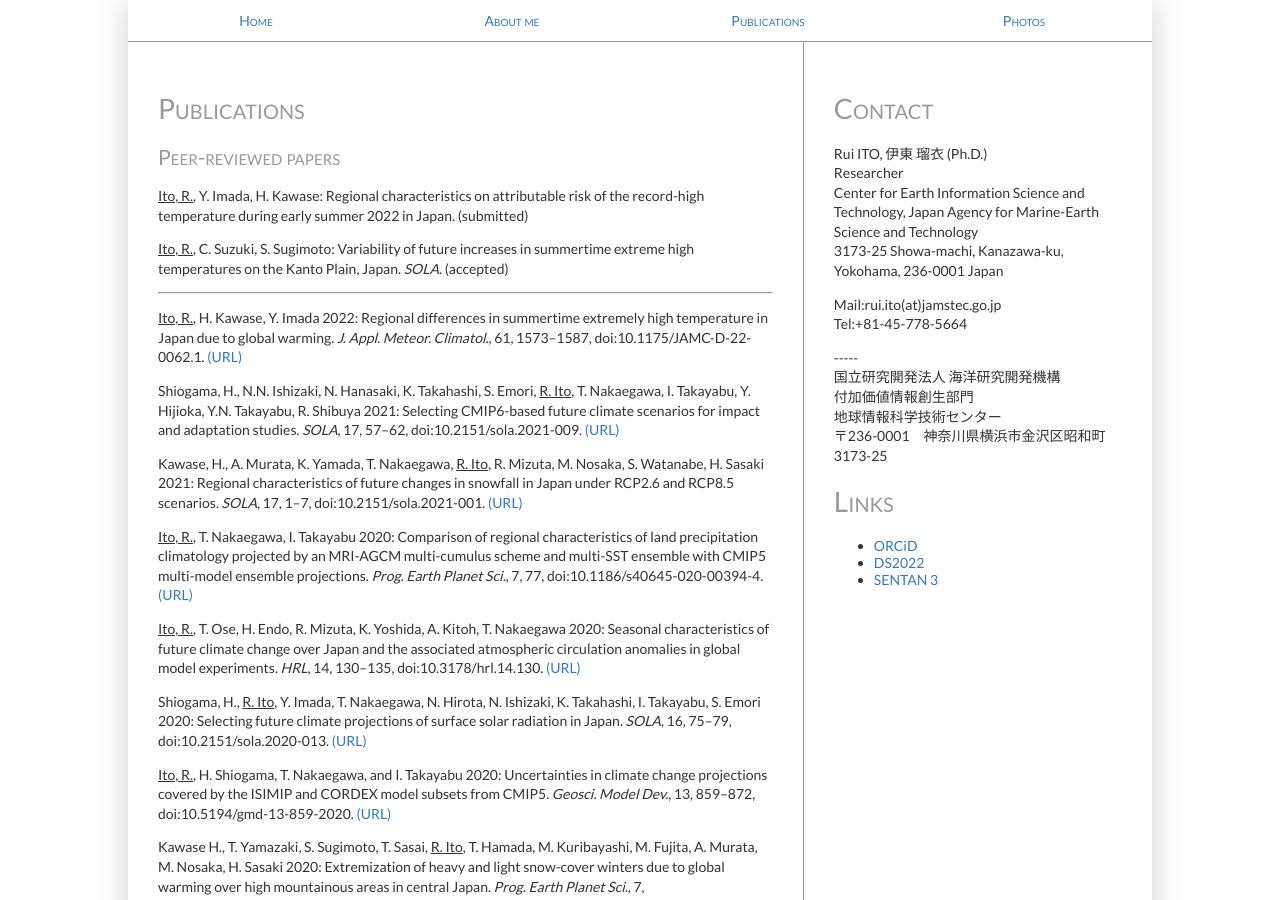
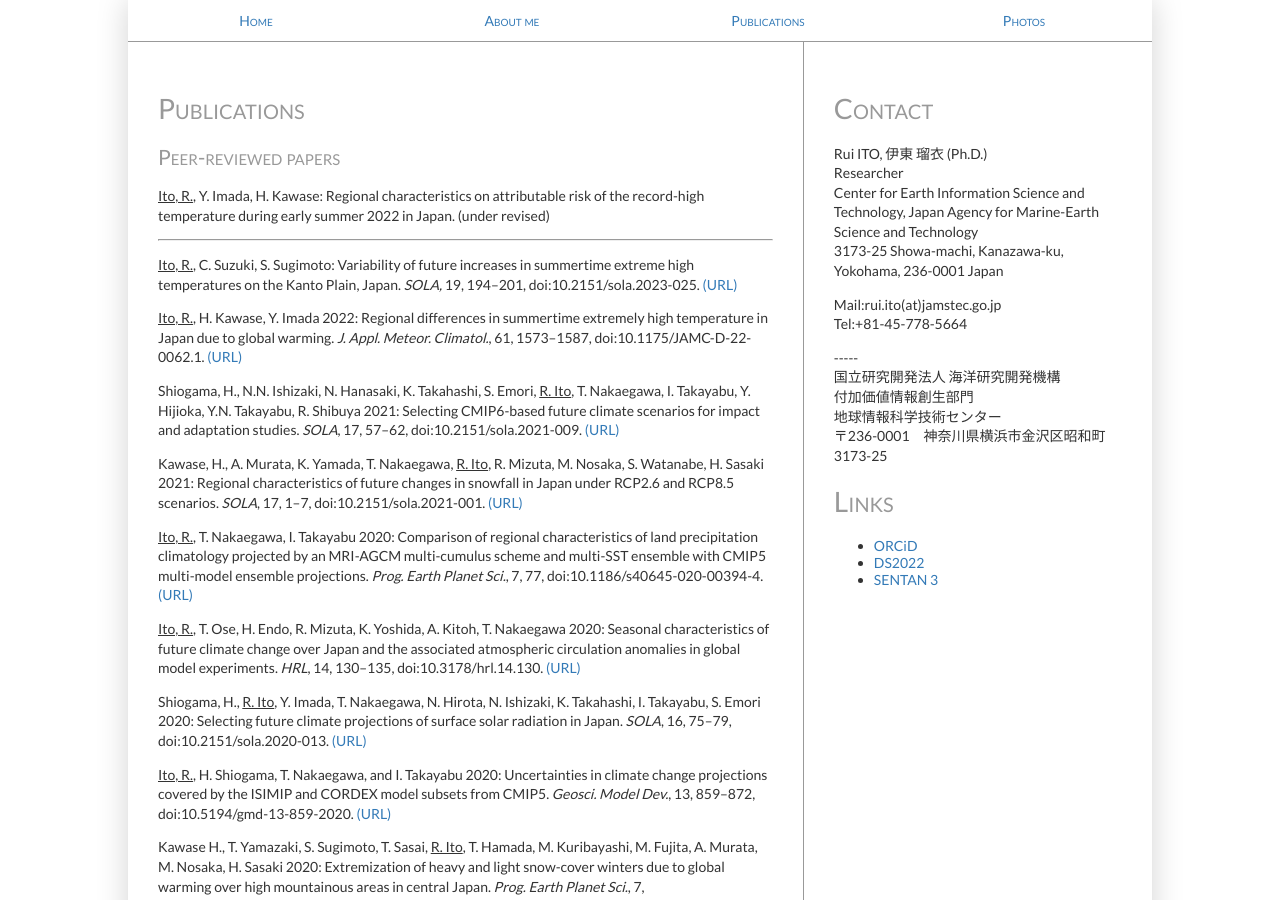
Before and after one commit to rui-climbiz/rui-climbiz.github.io, a Jekyll site: the page built from publications.html, in a window 1280 px wide and 900 px high. Built offline with Jekyll 4.4.1, drawn with Linux system fonts in a browser that asks for light colours.

Commit message:
Update publications.html

```diff
--- a/publications.html
+++ b/publications.html
@@ -5,10 +5,10 @@
 ---
 <h1>Publications</h1>
 <h2>Peer-reviewed papers</h2>
-<p><u>Ito, R.</u>, Y. Imada, H. Kawase: Regional characteristics on attributable risk of the record-high temperature during early summer 2022 in Japan. (submitted) </p>
-<p><u>Ito, R.</u>, C. Suzuki, S. Sugimoto: Variability of future increases in summertime extreme high temperatures on the Kanto Plain, Japan. <i>SOLA.</i> (accepted) </p>
+<p><u>Ito, R.</u>, Y. Imada, H. Kawase: Regional characteristics on attributable risk of the record-high temperature during early summer 2022 in Japan. (under revised) </p>
 <!-- <p><u>Ito, R.</u>, T. Satomura, T. Takemi: Idealized simulations of urban climate development in various geographic settings using a regional meteorological model. (in prep.)</p> -->
 <hr>
+<p><u>Ito, R.</u>, C. Suzuki, S. Sugimoto: Variability of future increases in summertime extreme high temperatures on the Kanto Plain, Japan. <i>SOLA,</i> 19, 194–201, doi:10.2151/sola.2023-025. <a href="https://doi.org/10.2151/sola.2023-025">(URL)</a> </p>
 <p><u>Ito, R.</u>, H. Kawase, Y. Imada 2022: Regional differences in summertime extremely high temperature in Japan due to global warming. <i>J. Appl. Meteor. Climatol.</i>, 61, 1573–1587, doi:10.1175/JAMC-D-22-0062.1. <a href="https://doi.org/10.1175/JAMC-D-22-0062.1">(URL)</a></p>
 <p>Shiogama, H., N.N. Ishizaki, N. Hanasaki, K. Takahashi, S. Emori, <u>R. Ito</u>, T. Nakaegawa, I. Takayabu, Y. Hijioka, Y.N. Takayabu, R. Shibuya 2021: Selecting CMIP6-based future climate scenarios for impact and adaptation studies. <i>SOLA</i>, 17, 57–62, doi:10.2151/sola.2021-009. <a href="https://doi.org/10.2151/sola.2021-009">(URL)</a></p>
 <p>Kawase, H., A. Murata, K. Yamada, T. Nakaegawa, <u>R. Ito</u>, R. Mizuta, M. Nosaka, S. Watanabe, H. Sasaki 2021: Regional characteristics of future changes in snowfall in Japan under RCP2.6 and RCP8.5 scenarios. <i>SOLA</i>, 17, 1–7, doi:10.2151/sola.2021-001. <a href="https://doi.org/10.2151/sola.2021-001">(URL)</a></p>
```
